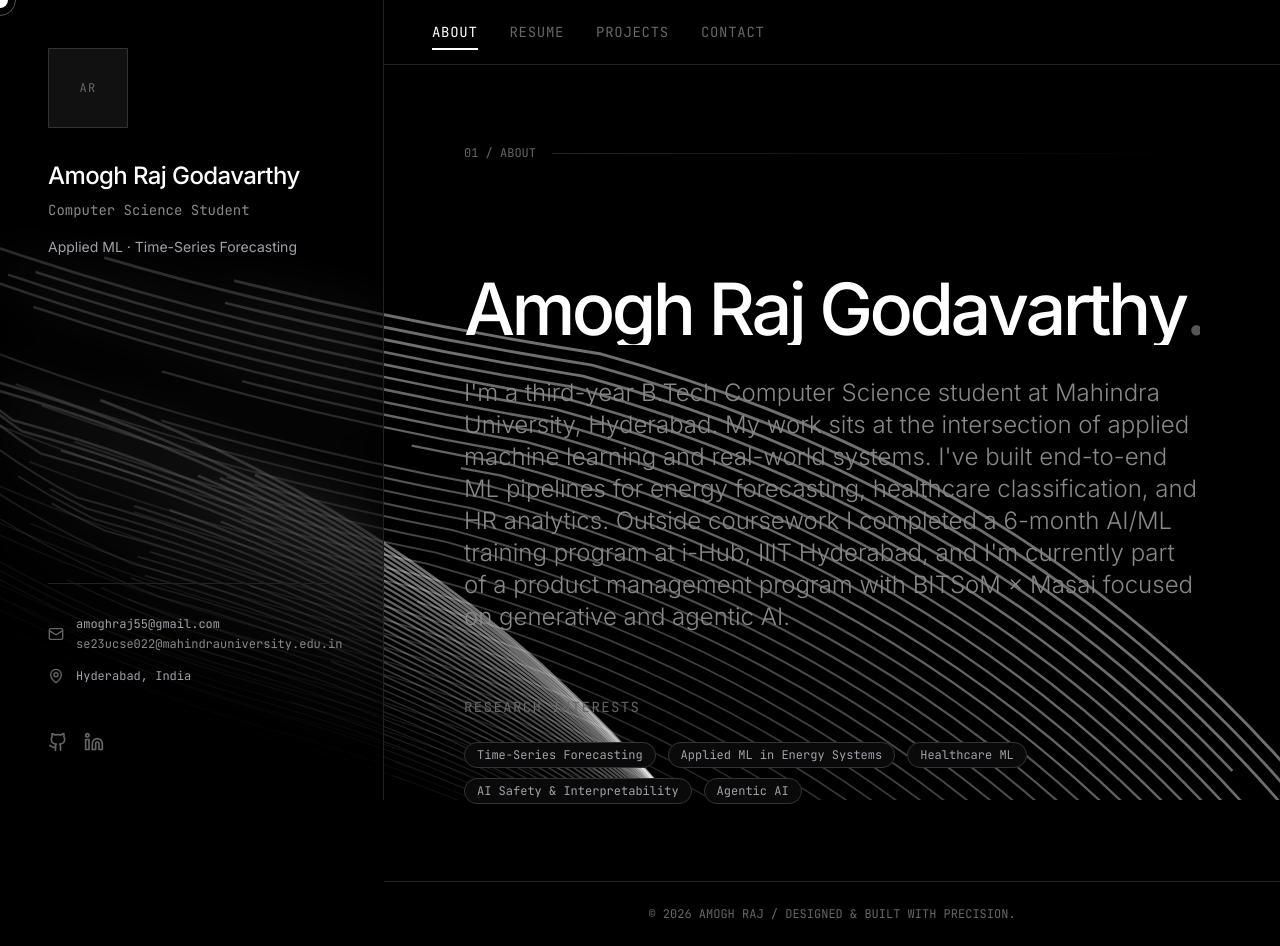
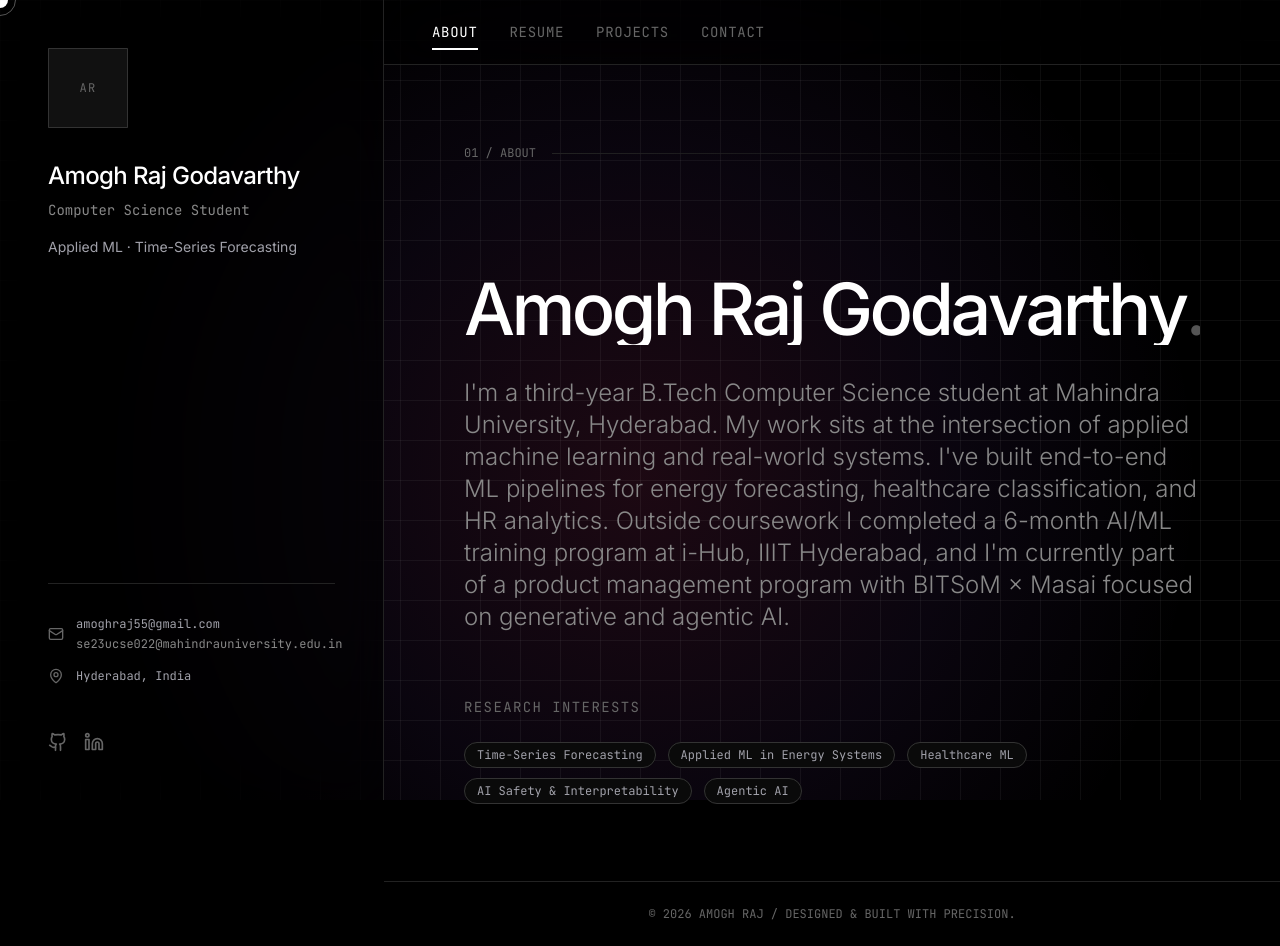
Before and after one commit to ar-five5/ar-five5.github.io, a React (Vite) app: page /#/ in a window 1280 px wide. Built offline with nearby package versions, Linux system fonts and the light colour scheme.

Commit message:
Update BackgroundPaths.jsx

```diff
--- a/src/components/ui/BackgroundPaths.jsx
+++ b/src/components/ui/BackgroundPaths.jsx
@@ -1,56 +1,16 @@
-import { motion } from "framer-motion";
-
-function FloatingPaths({ position }) {
-  const paths = Array.from({ length: 36 }, (_, i) => ({
-    id: i,
-    d: `M-${380 - i * 5 * position} -${189 + i * 6}C-${
-      380 - i * 5 * position
-    } -${189 + i * 6} -${312 - i * 5 * position} ${216 - i * 6} ${
-      152 - i * 5 * position
-    } ${343 - i * 6}C${616 - i * 5 * position} ${470 - i * 6} ${
-      684 - i * 5 * position
-    } ${875 - i * 6} ${684 - i * 5 * position} ${875 - i * 6}`,
-    width: 0.5 + i * 0.03,
-  }));
-
+export function BackgroundPaths() {
   return (
-    <div className="absolute inset-0 pointer-events-none">
-      <svg
-        className="w-full h-full text-white"
-        viewBox="0 0 696 316"
-        fill="none"
-      >
-        <title>Background Paths</title>
-        {paths.map((path) => (
-          <motion.path
-            key={path.id}
-            d={path.d}
-            stroke="currentColor"
-            strokeWidth={path.width}
-            strokeOpacity={0.1 + path.id * 0.03}
-            initial={{ pathLength: 0.3, opacity: 0.6 }}
-            animate={{
-              pathLength: 1,
-              opacity: [0.3, 0.6, 0.3],
-              pathOffset: [0, 1, 0],
-            }}
-            transition={{
-              duration: 20 + Math.random() * 10,
-              repeat: Infinity,
-              ease: "linear",
-            }}
-          />
-        ))}
-      </svg>
-    </div>
+    <div
+      className="fixed inset-0 pointer-events-none z-0"
+      style={{
+        background: "black",
+        backgroundImage: `
+          linear-gradient(to right, rgba(255,255,255,0.05) 1px, transparent 1px),
+          linear-gradient(to bottom, rgba(255,255,255,0.05) 1px, transparent 1px),
+          radial-gradient(circle at 50% 60%, rgba(236,72,153,0.12) 0%, rgba(168,85,247,0.06) 40%, transparent 70%)
+        `,
+        backgroundSize: "40px 40px, 40px 40px, 100% 100%",
+      }}
+    />
   );
 }
-
-export function BackgroundPaths() {
-  return (
-    <div className="fixed inset-0 pointer-events-none z-0">
-      <FloatingPaths position={1} />
-      <FloatingPaths position={-1} />
-    </div>
-  );
-}
```
